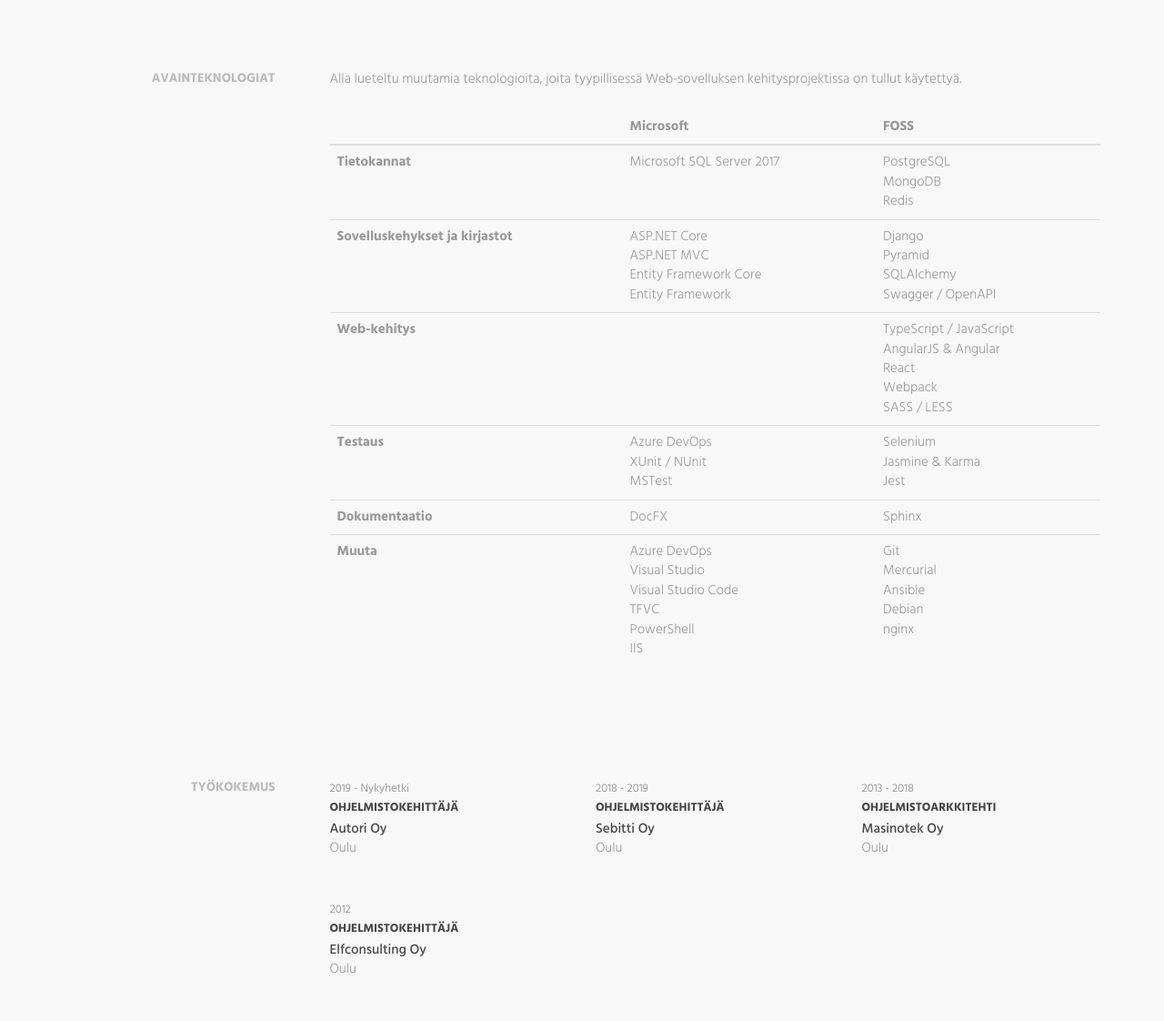
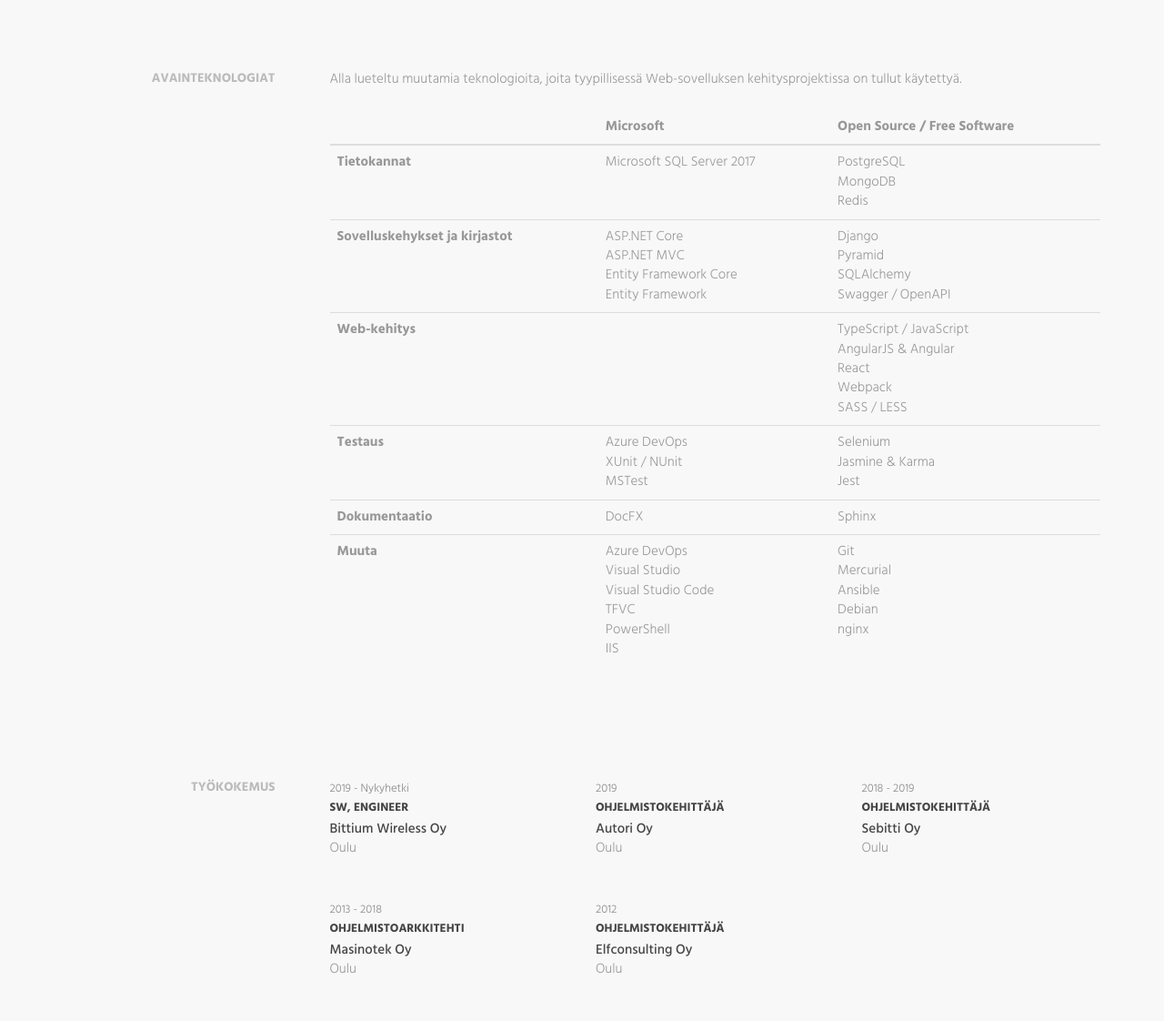
Before and after one commit to zcmander/zcmander.github.io, a plain HTML site: page index.html in a window 1280 px wide. Shown: the part 1160-2282 px from the top of the page at 91% size. Drawn offline with Linux system fonts and the light colour scheme.

Commit message:
Updated current work experience

```diff
--- a/index.html
+++ b/index.html
@@ -176,7 +176,7 @@
                     <thead>
                         <th></th>
                         <th>Microsoft</th>
-                        <th>FOSS</th>
+                        <th>Open Source / Free Software</th>
                     </thead>
                     <tbody>
                         <tr>
@@ -296,6 +296,15 @@
                     <div class="col-md-4">
                         <div class="content-item">
                             <small>2019 - Nykyhetki</small>
+                            <h3>SW, Engineer</h3>
+                            <h4>Bittium Wireless Oy</h4>
+
+                            <p>Oulu</p>
+                        </div>
+                    </div>
+                    <div class="col-md-4">
+                        <div class="content-item">
+                            <small>2019</small>
                             <h3>Ohjelmistokehittäjä</h3>
                             <h4>Autori Oy</h4>
 
@@ -310,7 +319,6 @@
 
                             <p>Oulu</p>
                         </div>
-                        <!-- .experience-item -->
                     </div>
                     <div class="col-md-4">
                         <div class="content-item">
@@ -320,7 +328,6 @@
 
                             <p>Oulu</p>
                         </div>
-                        <!-- .experience-item -->
                     </div>
                     <div class="col-md-4">
                         <div class="content-item">
@@ -330,7 +337,6 @@
 
                             <p>Oulu</p>
                         </div>
-                        <!-- .experience-item -->
                     </div>
                 </div>
             </div>
```
Also changed, not shown: css/style.css (line endings or trailing spaces).
